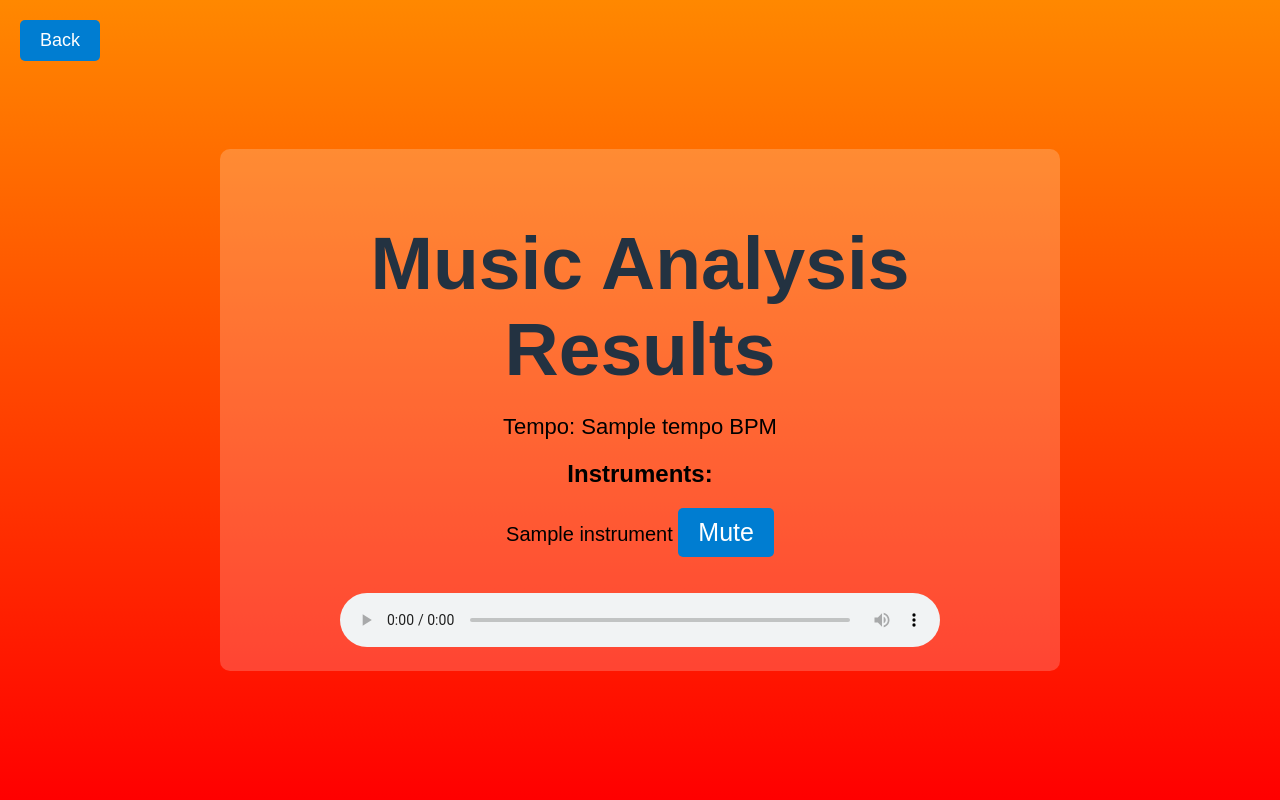
After one commit to StudentTraineeCenter/music-analyzer, a Flask app: template Templates/results.html in a window 1280 px wide. The commit adds this page. Run offline with Flask 3, Linux system fonts and the light colour scheme; the template is opened without the code that fills it: most values are stand-ins (such as "Sample title", 1, 10 or a date in 2020).

Commit message:
New results site

```diff
--- /dev/null
+++ b/Templates/results.html
@@ -0,0 +1,65 @@
+<!DOCTYPE html>
+<html lang="en">
+<head>
+    <meta charset="UTF-8">
+    <meta name="viewport" content="width=device-width, initial-scale=1.0">
+    <title>Analysis Results</title>
+    <link rel="stylesheet" href="/static/styles.css">
+    <style>
+
+
+        ul {
+            list-style-type: none;
+            padding: 0;
+        }
+
+        li {
+            margin-bottom: 10px;
+            font-size: 20px;
+        }
+
+
+        #backButton {
+            position: absolute;
+            top: 20px;
+            left: 20px;
+            font-size: 18px;
+        }
+
+        audio {
+            margin-top: 20px;
+            width: 100%;
+            max-width: 600px;
+        }
+
+        #results-container {
+            text-align: center;
+            margin-top: 20px;
+            padding: 20px;
+            background-color: rgba(255, 255, 255, 0.2);
+            border-radius: 10px;
+            width: 80%;
+            max-width: 800px;
+        }
+    </style>
+</head>
+<body>
+    <button id="backButton" onclick="window.location.href = '/';">Back</button>
+
+    <div id="results-container">
+        <h1>Music Analysis Results</h1>
+        <p>Tempo: {{ tempo }} BPM</p>
+        <h2>Instruments:</h2>
+        <ul>
+            {% for instrument in instruments %}
+                <li>{{ instrument }} <button>Mute</button></li>
+            {% endfor %}
+        </ul>
+
+        <audio controls>
+            <source src="/path/to/your/audiofile" type="audio/mpeg">
+            Your browser does not support the audio element.
+        </audio>
+    </div>
+</body>
+</html>
--- a/app.py
+++ b/app.py
@@ -1,5 +1,5 @@
 import os
-from flask import Flask, request, jsonify, render_template
+from flask import Flask, request, jsonify, render_template, redirect, url_for
 import librosa
 from pydub import AudioSegment
 import numpy as np
@@ -19,40 +19,12 @@ def analyze():
     if not os.path.exists('uploads'):
         os.makedirs('uploads')
 
+    file_path = None
     if file:
         # Nahrání a analýza MP3 souboru
         filename = file.filename
         file_path = os.path.join('uploads', filename)
         file.save(file_path)
-
-        try:
-            # Konverze na WAV
-            sound = AudioSegment.from_file(file_path)
-            wav_path = file_path.replace('.mp3', '.wav')
-            sound.export(wav_path, format="wav")
-
-            # Analýza pomocí librosa
-            y, sr = librosa.load(wav_path)
-            tempo, _ = librosa.beat.beat_track(y=y, sr=sr)
-
-            if isinstance(tempo, (list, np.ndarray)):
-                tempo = tempo[0]
-
-            # Mock list of instruments
-            instruments = "N/A"
-
-            # Úklid
-            os.remove(file_path)
-            os.remove(wav_path)
-
-            return jsonify({
-                'tempo': float(tempo),
-                'instruments': instruments
-            })
-
-        except Exception as e:
-            print(f"Error during processing: {e}")
-            return jsonify({'error': str(e)}), 500
 
     elif youtube_link:
         try:
@@ -69,37 +41,46 @@ def analyze():
 
             with yt_dlp.YoutubeDL(ydl_opts) as ydl:
                 info_dict = ydl.extract_info(youtube_link, download=True)
-                mp3_filename = f"uploads/{info_dict['id']}.mp3"
+                file_path = f"uploads/{info_dict['id']}.mp3"
 
+        except Exception as e:
+            return jsonify({'error': str(e)}), 500
+
+    if file_path:
+        try:
             # Konverze na WAV
-            sound = AudioSegment.from_file(mp3_filename)
-            wav_path = mp3_filename.replace('.mp3', '.wav')
+            sound = AudioSegment.from_file(file_path)
+            wav_path = file_path.replace('.mp3', '.wav')
             sound.export(wav_path, format="wav")
 
             # Analýza pomocí librosa
-            y, sr = librosa.load(wav_path)
+            y, sr = librosa.load(wav_path, sr=None)  # sr=None udržuje původní vzorkovací frekvenci
             tempo, _ = librosa.beat.beat_track(y=y, sr=sr)
 
             if isinstance(tempo, (list, np.ndarray)):
                 tempo = tempo[0]
 
-            # Mock list of instruments
-            instruments = "N/A"
+            instruments = ["Nástroj 1", "Nástroj 2", "Nástroj 3"]  # Mock list of instruments
 
             # Úklid
-            os.remove(mp3_filename)
+            os.remove(file_path)
             os.remove(wav_path)
 
+            # Přesměrování na stránku s výsledky
             return jsonify({
-                'tempo': float(tempo),
-                'instruments': instruments
+                'redirect_url': url_for('results', tempo=tempo, instruments=','.join(instruments))
             })
 
         except Exception as e:
-            print(f"Error during YouTube processing: {e}")
             return jsonify({'error': str(e)}), 500
 
     return jsonify({'error': 'No file or link provided.'}), 400
 
+@app.route('/results')
+def results():
+    tempo = request.args.get('tempo')
+    instruments = request.args.get('instruments').split(',')
+    return render_template('results.html', tempo=tempo, instruments=instruments)
+
 if __name__ == "__main__":
     app.run(debug=True)
--- a/static/styles.css
+++ b/static/styles.css
@@ -70,14 +70,6 @@ button:hover {
     transform: scale(1.1); /* Zvětšení tlačítka */
 }
 
-#results {
-    margin-top: 20px;
-    padding: 10px;
-    background-color: #ffffff2f;
-    border-radius: 5px;
-    width: 50%;
-    text-align: center;
-}
 
 #error {
     color: red;
```
Also changed, not shown: static/app.js (+3 -12 lines).
